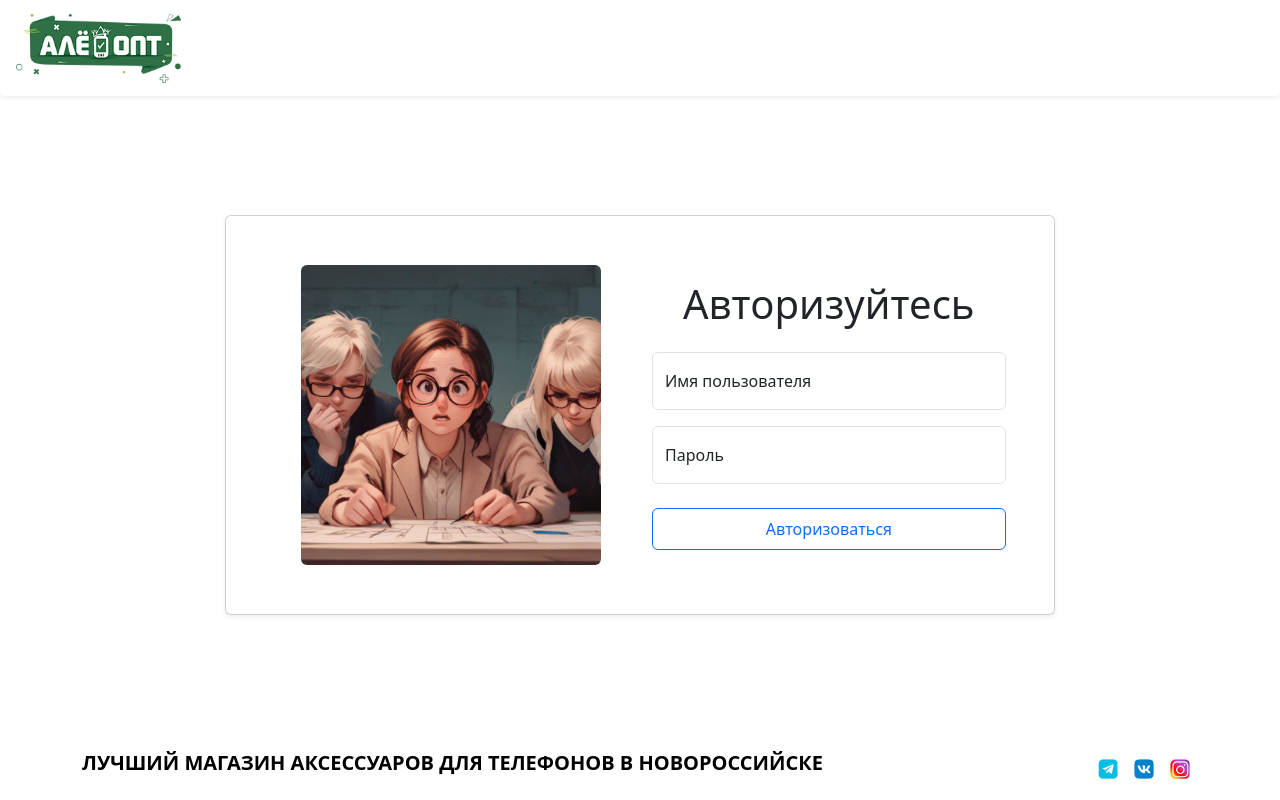
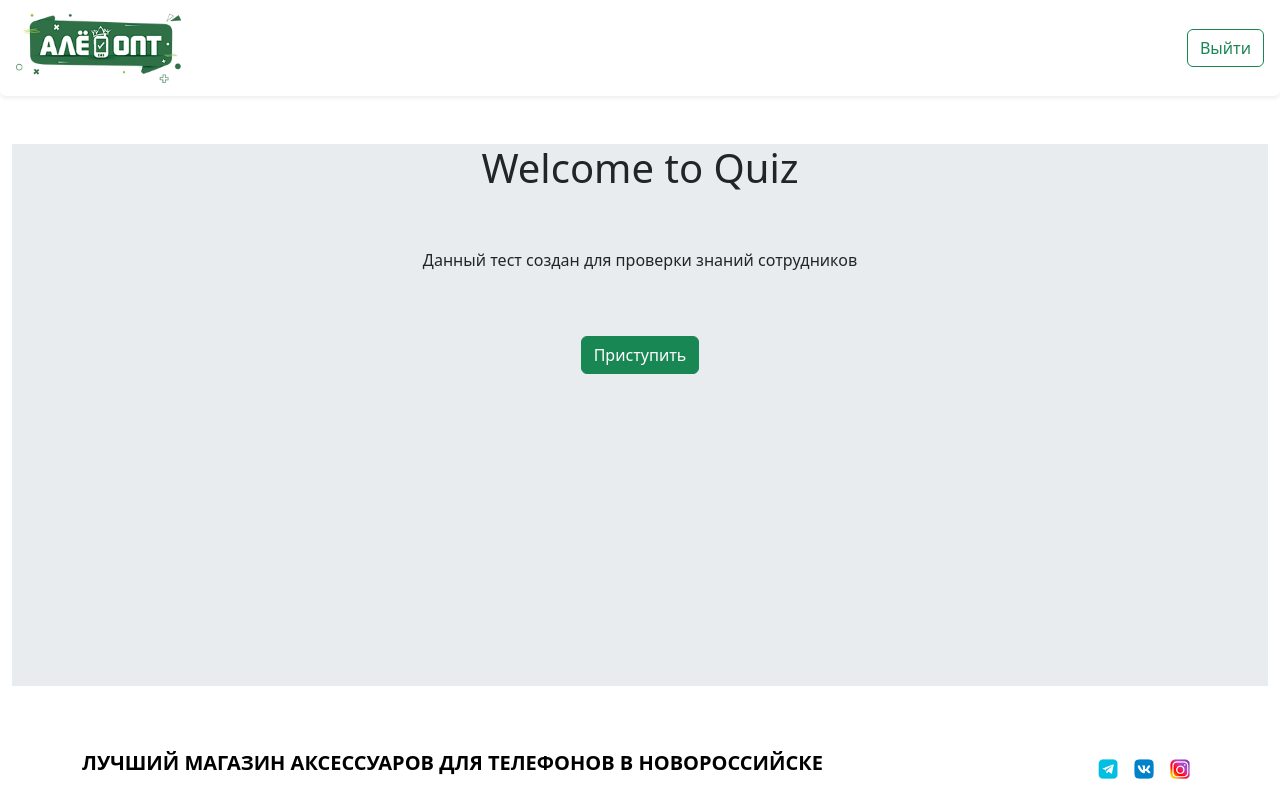
Before and after one commit to MiggRabbid/AleOpt-Quiz, a React (Vite) app in the folder frontend/: page / in a window 1280 px wide. Before the commit this address led to /login. Built offline with nearby package versions, Linux system fonts and the light colour scheme.

Commit message:
MAIN: add auth and QuizPage

```diff
--- a/frontend/src/App.tsx
+++ b/frontend/src/App.tsx
@@ -15,6 +15,7 @@ import AdminPage from './components/Pages/AdminPage'
 
 const PrivateOutlet = () => {
   const authentication = useAuth();
+  console.log('PrivateOutlet -', authentication.user)
   return authentication && authentication.user ? <Outlet /> : <Navigate to={routes.loginPagePath()} />;
 };
 
--- a/frontend/src/components/Header/Header.tsx
+++ b/frontend/src/components/Header/Header.tsx
@@ -1,20 +1,39 @@
-import {Navbar, NavbarBrand } from "react-bootstrap";
+import {Button, Navbar, NavbarBrand } from "react-bootstrap";
 
 import Logo from '../../assets/logo-header.png';
+import routes from "../../routes";
+import useAuth from "../../hooks/useAuth";
+import { useNavigate } from "react-router-dom";
 
 const Header = () => {
-  console.log('----- Header');
+  const navigate = useNavigate();
+  const { user, logOut } = useAuth();
+
+  const handleLogout = () => {
+    logOut();
+    navigate(routes.MainPagePath());
+  };
 
   return (
     <header className="d-flex justify-content-center">
-      <div className="container-xxl rounded-bottom shadow-sm d-flex flex-row justify-content-between px-3">
-        <h1 className="visually-hidden">"АлёОпт" - лучший магазин аксессуаров для телефонов в Новороссийске</h1>
+      <div className="container-xxl rounded-bottom shadow-sm px-3">
         <Navbar className="d-flex justify-content-between">
           <NavbarBrand>
-            <img src={Logo} alt="АлёОпт" height="70"/>
+            <img src={Logo} alt="АлёОпт - лучший магазин аксессуаров для телефонов в Новороссийске" height="70"/>
           </NavbarBrand>
+
+
+          {user && (
+              <Button
+                type="submit"
+                variant="outline-success"
+                onClick={handleLogout}
+              >
+                Выйти
+              </Button>
+            )}
         </Navbar>
-        </div>
+      </div>
     </header>
   )
 };
--- a/frontend/src/components/Pages/MainPage.tsx
+++ b/frontend/src/components/Pages/MainPage.tsx
@@ -1,9 +1,24 @@
+import { Button } from "react-bootstrap";
+import { useNavigate } from "react-router-dom";
+import routes from "../../routes";
+
 const Main = () => {
   console.log('----- Main');
-  // const className = `${1}`;
+  const navigate = useNavigate();
+
   return (
     <main className="container-xxl h-100 d-flex justify-content-between" >
-      <h1>Welcome to Quiz</h1>
+      <section className="col-12 my-5 bg-body-secondary d-flex flex-column align-items-center">
+        <h1>Welcome to Quiz</h1>
+        <article className="my-5">
+          <p>Данный тест создан для проверки знаний сотрудников</p>
+        </article>
+        <div>
+          <Button variant="success" onClick={() => navigate(routes.QuizPagePath())}>
+            Приступить
+          </Button>
+        </div>
+      </section>
     </main>
   );
 }
--- a/frontend/src/components/Pages/QuizPage.tsx
+++ b/frontend/src/components/Pages/QuizPage.tsx
@@ -1,31 +1,42 @@
+import { useState } from "react";
+import { useSelector } from "react-redux";
 import { Button, ListGroup, ListGroupItem } from "react-bootstrap";
+
+import { getQuestions } from '../../selectors/quizSelectors'
+
 import QuestionsProgress from "../templates/QuestionsProgress";
 
 
-const result: string[] = [];
-console.log('result -', result);
-const IndexQuestion = 1;
-
-const handlerClickOnAnswer = (e: React.MouseEvent<HTMLLIElement>) => {
-  const targetId = (e.target as HTMLLIElement).id;
-  const result = { userResponse: targetId, correctAnswer: data[IndexQuestion].correctAnswer.join(', ') };
-  console.log('result -', result);
-}
 
 const QuizPage = () => {
   console.log('----- QuizPage')
+  const [indexQuestion, setIndexQuestion] = useState(1)
+  const currentQuestions = useSelector(getQuestions)
+  const currentQuestion = currentQuestions[indexQuestion-1]
+  const quantityQuestions = currentQuestions.length;
+
+  const handlerClickOnAnswer = (e: React.MouseEvent<HTMLLIElement>) => {
+    const targetId = (e.target as HTMLLIElement).id;
+    const result = { userResponse: targetId, correctAnswer: currentQuestion.correctAnswer.join(', ') };
+    console.log('result -', result);
+  }
+
   return (
     <main className="container-fluid h-100">
       <div className="row justify-content-center align-content-center h-100">
         <section className="col-12 col-md-8 col-xxl-6">
-          <QuestionsProgress now={Math.round(1/4*100)} CurrentQuestion={1} TotalQuestions={4} />
+          <QuestionsProgress
+            now={Math.round(indexQuestion/quantityQuestions*100)}
+            CurrentQuestion={indexQuestion}
+            TotalQuestions={quantityQuestions}
+          />
           <div className="card shadow-sm my-3 px-2">
             <ListGroup as="ul" className="text-center">
                 <p className="py-2 border-bottom fw-semibold fs-4">
-                  {`${data[IndexQuestion].question}:`}
+                  {`${currentQuestion.question}:`}
                 </p>
                 {
-                data[IndexQuestion].answers.map((item) => (
+                currentQuestion.answers.map((item) => (
                   <ListGroupItem
                     key={item.id}
                     id={item.id}
@@ -41,7 +52,13 @@ const QuizPage = () => {
             </ListGroup>
             <div className="my-2 d-flex justify-content-between">
               <Button variant="success" className="mx-4">Проверить</Button>
-              <Button variant="success" className="mx-4">Следующий</Button>
+              <Button
+                variant="success"
+                className="mx-4"
+                onClick={() => setIndexQuestion(indexQuestion + 1)}
+              >
+                Следующий
+              </Button>
             </div>
           </div>
         </section>
--- a/frontend/src/components/Providers/AuthProvider.tsx
+++ b/frontend/src/components/Providers/AuthProvider.tsx
@@ -3,19 +3,22 @@ import { useState, ReactNode } from 'react';
 import AuthContext from '../../context/index';
 import { iUser } from '../../store/authSlice'
 
+const TEST_USER: iUser = {username: 'Buzer', name: 'Vlad', role: 'admin', token: 'abcd1234'};
+
 const AuthProvider = ({ children }: { children: ReactNode }) => {
-  const currentUserString = localStorage.getItem('user');
-  const currentUser = currentUserString ? JSON.parse(currentUserString) : null;
+  // const currentUserString = localStorage.getItem('user');
+  // const currentUser = currentUserString ? JSON.parse(currentUserString) : null;
+  const currentUser = TEST_USER;
   const [user, setUser] = useState(currentUser);
 
   const logIn = (data: iUser) => {
     localStorage.setItem('user', JSON.stringify(data));
-    setUser({ role: data.role, username: data.username, token: data.token });
+    setUser({ role: data.role, name: data.name, username: data.username, token: data.token });
   };
 
   const logOut = () => {
     localStorage.removeItem('user');
-    setUser(null);
+    setUser({ username: '', name: '', role: 'employee', token: '' });
   };
 
   const getAuthHeader = () => {
@@ -25,6 +28,9 @@ const AuthProvider = ({ children }: { children: ReactNode }) => {
     }
     return {};
   };
+
+  console.log('AuthProvider -', currentUser);
+  console.log('AuthProvider -', user);
 
   return (
     // eslint-disable-next-line react/jsx-no-constructed-context-values
--- /dev/null
+++ b/frontend/src/components/Providers/Providers.ts
@@ -0,0 +1,4 @@
+import I18nProvider from './I18nextProvider';
+import AuthProvider from './AuthProvider';
+
+export { I18nProvider, AuthProvider };
--- /dev/null
+++ b/frontend/src/init.tsx
@@ -0,0 +1,22 @@
+import { configureStore } from '@reduxjs/toolkit';
+import { Provider } from 'react-redux';
+
+import { rootReducer as reducer} from './store/index';
+import { AuthProvider } from './components/Providers/Providers';
+import App from './App';
+
+const initApp = () => {
+  const store = configureStore({
+    reducer,
+  });
+
+  return (
+    <AuthProvider>
+      <Provider store={store}>
+        <App />
+      </Provider>
+    </AuthProvider>
+  );
+};
+
+export default initApp;
--- a/frontend/src/main.tsx
+++ b/frontend/src/main.tsx
@@ -1,13 +1,13 @@
 import React from 'react'
 import ReactDOM from 'react-dom/client'
 
-import App from './App.tsx'
+import initApp from './init'
 
 import './index.scss'
 import 'bootstrap/dist/css/bootstrap.min.css';
 
 ReactDOM.createRoot(document.getElementById('root')!).render(
   <React.StrictMode>
-    <App />
+    {initApp()}
   </React.StrictMode>,
-)
+);
--- /dev/null
+++ b/frontend/src/selectors/quizSelectors.ts
@@ -0,0 +1,3 @@
+import { RootState } from '../store/index';
+
+export const getQuestions = (state: RootState) => state.quizReducer.questions;
--- a/frontend/src/store/authSlice.ts
+++ b/frontend/src/store/authSlice.ts
@@ -1,10 +1,14 @@
 import { createSlice, PayloadAction } from '@reduxjs/toolkit';
 
+export type UserRole = 'admin' | 'employee';
+
 export interface iUser {
-  role: 'employee' | 'admin';
+  role: UserRole;
+  name: string
   username: string;
   token: string;
 }
+
 export interface iAuthState {
   user: iUser | null;
   isAuthenticated: boolean;
```
